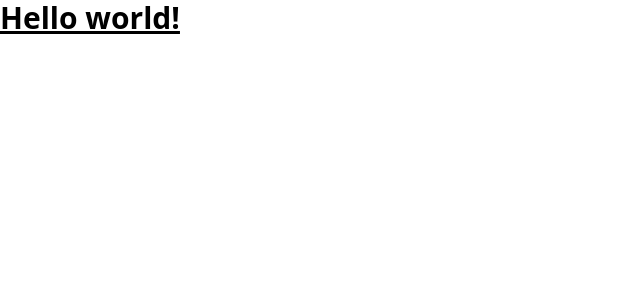
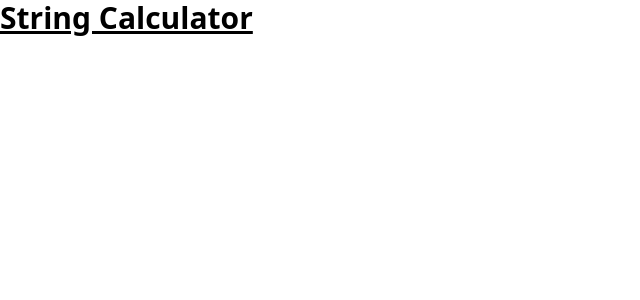
Before and after one commit to devisinghlodhi/string_calculator, a React (Vite) app: page / in a window 1280 px wide. Shown: the top 300 px of the page, without its empty margins (0-640 px from the left). Built offline with nearby package versions, Linux system fonts and the light colour scheme.

Commit message:
add route

```diff
--- a/package.json
+++ b/package.json
@@ -13,6 +13,7 @@
     "@tailwindcss/vite": "^4.0.17",
     "react": "^19.0.0",
     "react-dom": "^19.0.0",
+    "react-router-dom": "^7.4.0",
     "tailwindcss": "^4.0.17"
   },
   "devDependencies": {
--- a/src/App.jsx
+++ b/src/App.jsx
@@ -1,17 +1,16 @@
-import { useState } from 'react'
-import reactLogo from './assets/react.svg'
-import viteLogo from '/vite.svg'
 import './App.css'
+import { BrowserRouter, Routes, Route } from "react-router-dom";  // ✅ Import Routes and Route
+import Home from './pages/home';
+
 
 function App() {
-  const [count, setCount] = useState(0)
 
   return (
-    <>
-      <h1 class="text-3xl font-bold underline">
-    Hello world!
-  </h1>
-    </>
+    <BrowserRouter basename="/">
+      <Routes>
+        <Route path="/" element={<Home />} />
+      </Routes>
+    </BrowserRouter>
   )
 }
 
--- /dev/null
+++ b/src/pages/Home.jsx
@@ -0,0 +1,11 @@
+import React from 'react'
+
+export default function Home() {
+    return (
+        <>
+            <h1 class="text-3xl font-bold underline">
+                String Calculator
+            </h1>
+        </>
+    )
+}
```
Also changed, not shown: 1 other file (tests, documents, lock files or other folders).
